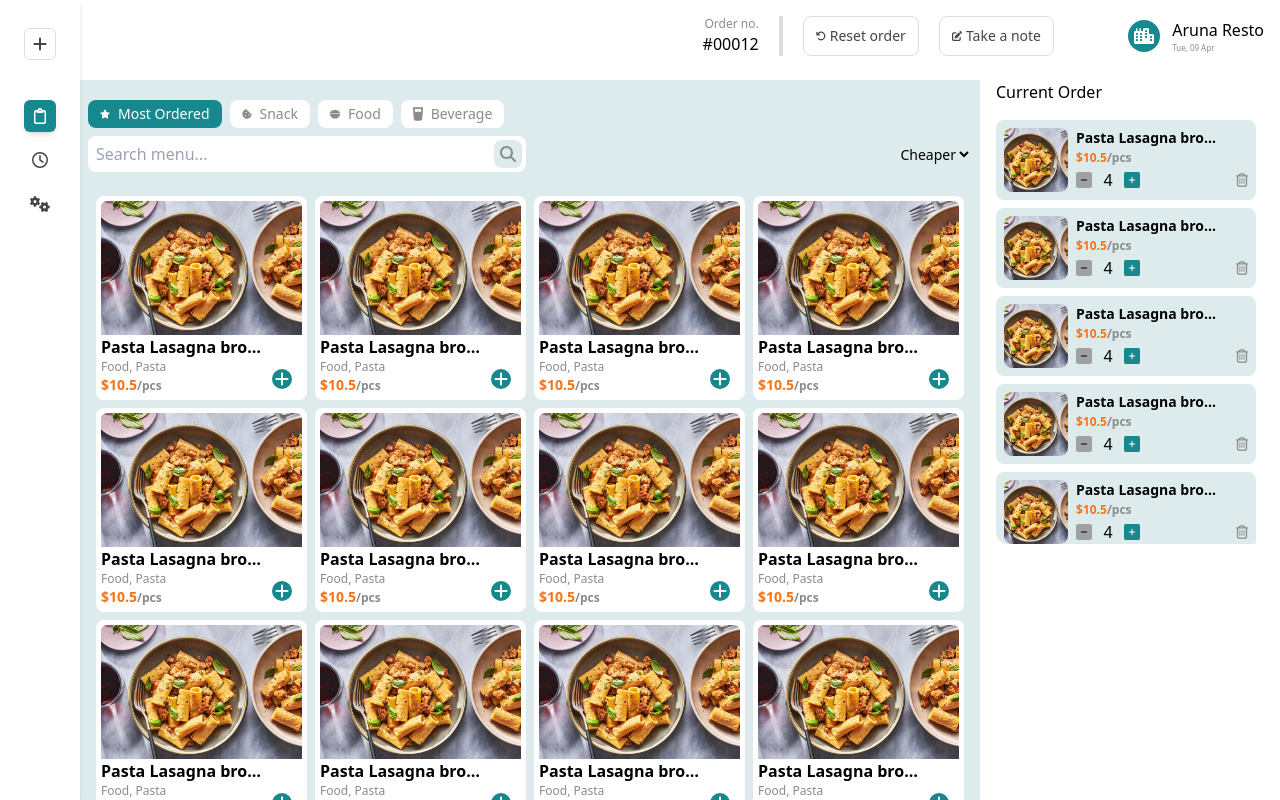
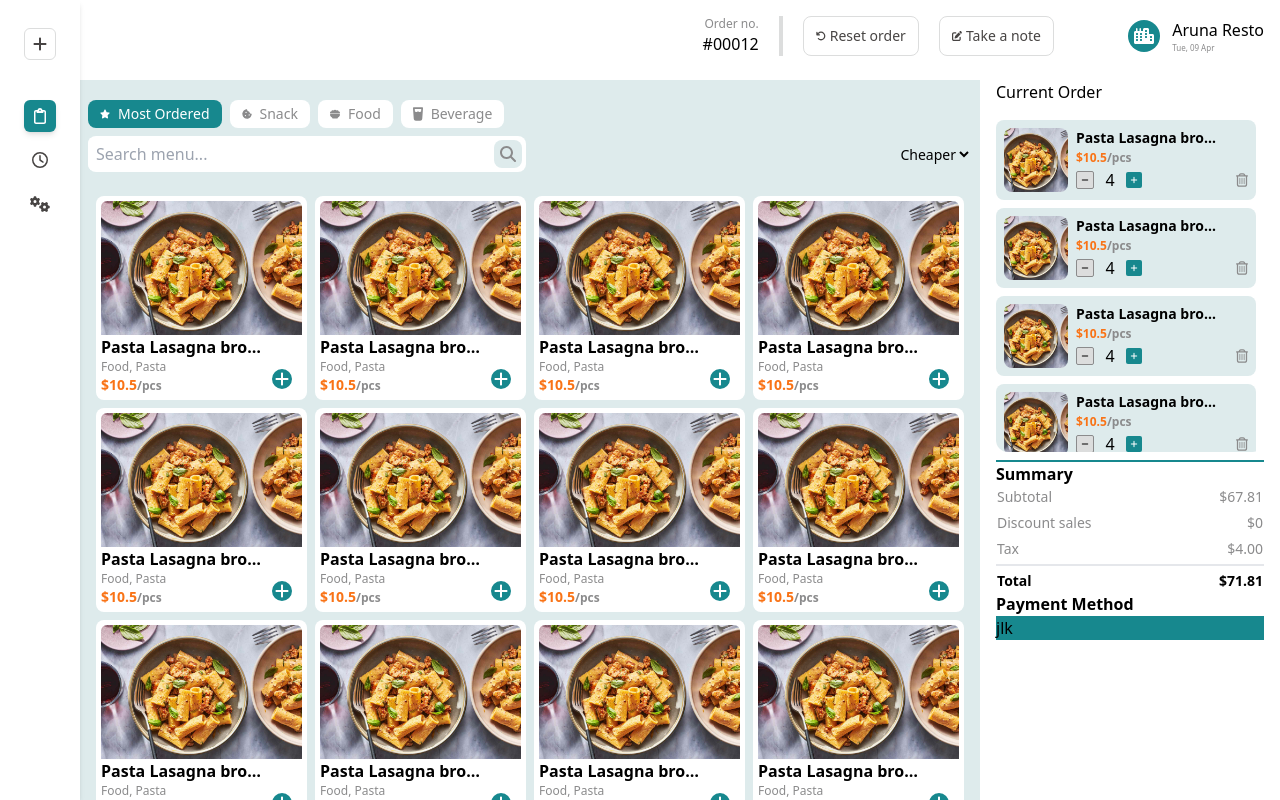
Before and after one commit to firdausillah/restaurant-pos-system, a Next.js app: page / in a window 1280 px wide. Built offline with nearby package versions, Linux system fonts and the light colour scheme.

Commit message:
update cart

```diff
--- a/app/components/Content.tsx
+++ b/app/components/Content.tsx
@@ -36,12 +36,41 @@ const Content = () => {
           <FontAwesomeIcon icon={faArrowLeft} onClick={()=>cartBtn()} className='hover:cursor-pointer md:hidden' height={20} width={20} />
         </div>
 
-        <div className='bg-light md:bg-white rounded-xl w-full h-1/2 md:h-3/5 overflow-y-scroll p-2 md:p-0 md:pr-2 scrollbar-thin'>
+        <div className='bg-light md:bg-white rounded-xl w-full h-1/2 overflow-y-scroll p-2 md:p-0 md:pr-2 scrollbar-thin'>
           <div className='grid grid-cols-1 gap-2 p-2 md:px-0 py-2'>
             {Array(5).fill(1).map((_, index) => (
               <HorizontalCard key={index} />
             ))}
           </div>
+        </div>
+
+        <div className='h-1/2 w-full border-t-2 border-primary'>
+            <p className='font-semibold'>Summary</p>
+
+            <div className='flex flex-col text-sm gap-1 text-secondary-1'>
+              <span className='flex justify-between'>
+                <td>Subtotal</td>
+                <td>$67.81</td>
+              </span>
+              <span className='flex justify-between'>
+                <td>Discount sales</td>
+                <td>$0</td>
+              </span>
+              <span className='flex justify-between'>
+                <td>Tax</td>
+                <td>$4.00</td>
+              </span>
+              <span className='border-t-2'></span>
+              <span className='flex justify-between font-semibold text-black text-md'>
+                <td>Total</td>
+                <td>$71.81</td>
+              </span>
+            </div>
+
+            <div className='flex flex-col'>
+              <p className='text-md font-semibold'>Payment Method</p>
+              <div className='bg-primary w-full h-full'>jlk</div>
+            </div>
         </div>
       </div>
 
--- a/app/components/HorizontalCard.tsx
+++ b/app/components/HorizontalCard.tsx
@@ -20,7 +20,7 @@ const HorizontalCard = () => {
               <p className='text-xs font-semibold text-orange-500'>$10.5<span className='text-xs text-secondary-1'>/pcs</span></p>
               <div className='flex flex-row justify-between items-center'>
                 <span className='flex gap-1 items-center'>
-                  <FontAwesomeIcon icon={faMinus} height={8} width={8} className='p-1 bg-light-2 md:bg-secondary-2 w-2 h-2 rounded-sm cursor-pointer' />
+                  <FontAwesomeIcon icon={faMinus} height={8} width={8} className='p-1 bg-light-2 border-[1px] border-secondary-1 w-2 h-2 rounded-sm cursor-pointer' />
                   <span className='w-6 flex justify-center'>4</span>
                   <FontAwesomeIcon icon={faPlus} height={8} width={8} className='p-1 bg-primary w-2 h-2 rounded-sm cursor-pointer text-white' />
                 </span>
```
